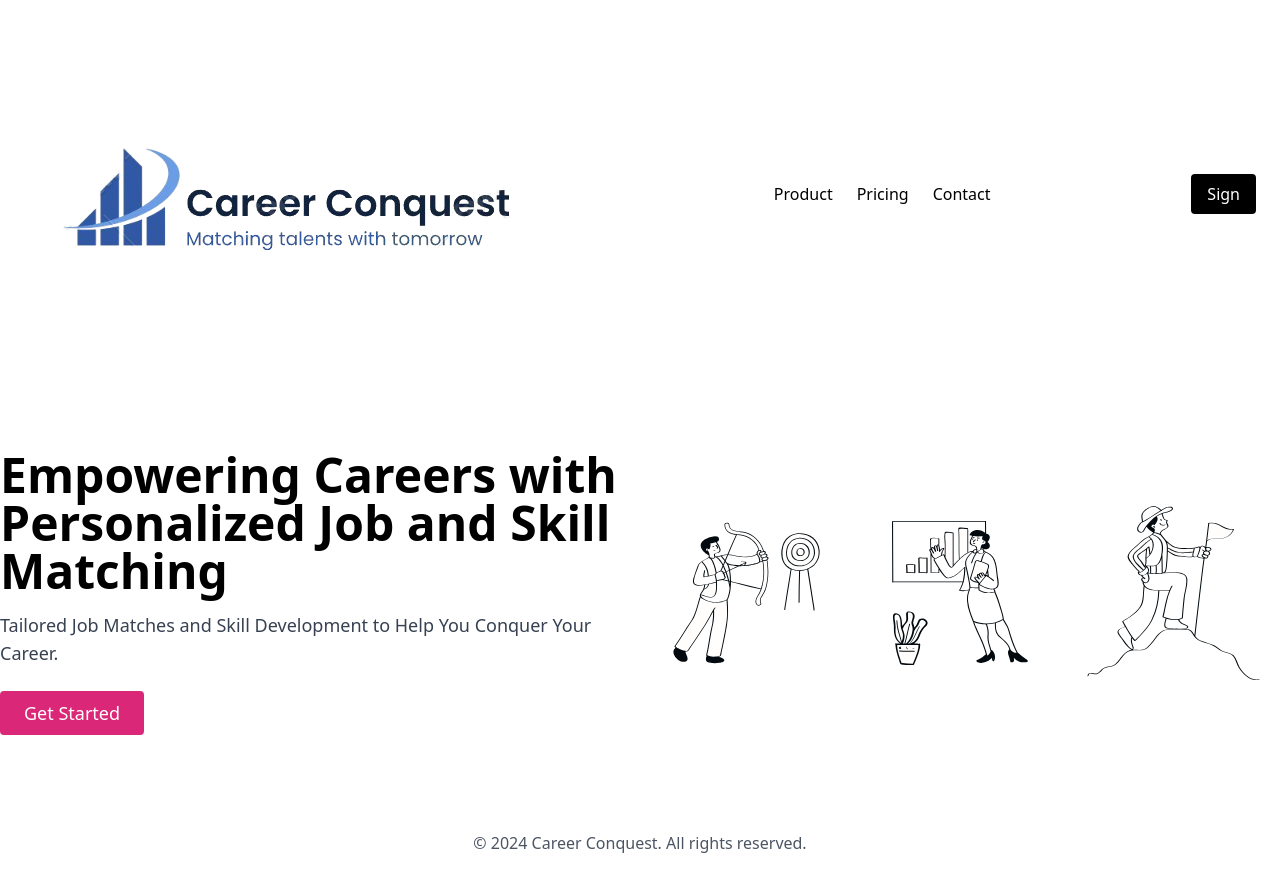
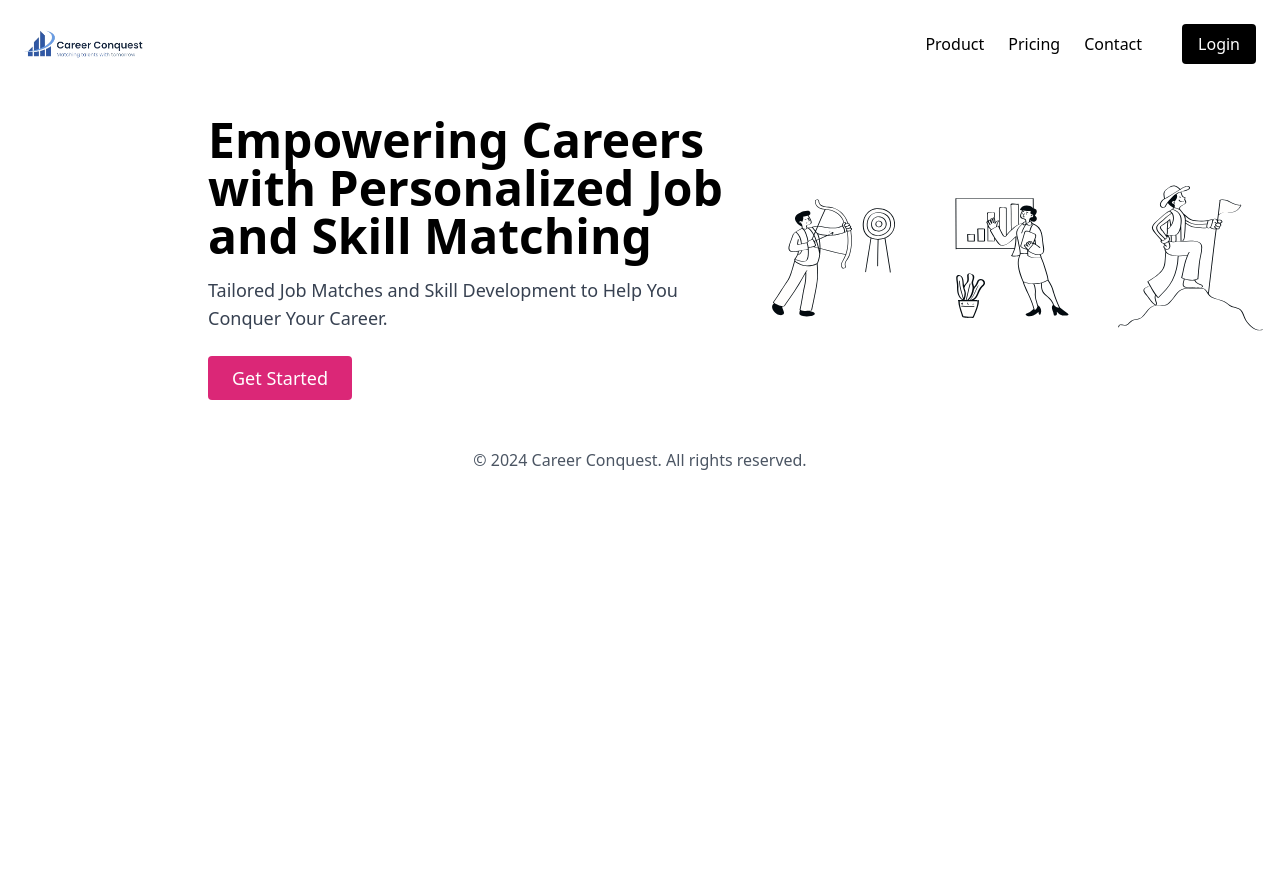
Before and after one commit to Arsh199965/Career-Conquest, a React (Vite) app: page / in a window 1280 px wide. Both pictures are taken after a click on the button "Get Started". After the commit the page ends 800 px from the top, so only its background shows below. Built offline with nearby package versions, Linux system fonts and the light colour scheme.

Commit message:
Fixed Header

```diff
--- a/src/components/HomePage.jsx
+++ b/src/components/HomePage.jsx
@@ -1,5 +1,5 @@
 import React from 'react';
-import logo from '../assets/logotrp.png'; // Path to your Career Conquest logo
+import logo from '../assets/logotrp 2.png'; // Path to your Career Conquest logo
 import success from '../assets/Success.svg'
 import objectives from '../assets/Objectives.svg'
 import trainer from "../assets/Corporate-Trainer.svg";
@@ -7,20 +7,20 @@ const Home = () => {
   return (
     <div className="bg-white min-h-screen">
       <header className="flex justify-between items-center p-6">
-        <img src={logo} alt="Career Conquest Logo" className="" />
-        <nav>
-          <ul className="flex space-x-6 text-black">
+        <img src={logo} alt="Career Conquest Logo" className="h-7" />
+        <div className="flex justify-end items-center">
+      <nav className="flex space-x-6 text-black">
+        <ul className='flex space-x-6 pr-10'>
           <li>Product</li>
           <li>Pricing</li>
           <li>Contact</li>
         </ul>
       </nav>
-        <div>
-          <button className="bg-black text-white py-2 px-4 rounded">Sign</button>
+      <button className="bg-black text-white py-2 px-4 rounded">Login</button>
     </div>
       </header>
 
-      <section className="container mx-auto flex flex-col lg:flex-row justify-between items-center py-16">
+      <section className="container mx-auto flex flex-col lg:flex-row justify-between items-center py-16 pt-7 pb-4 pl-52">
         <div className="w-full lg:w-1/2">
           <h1 className="text-5xl font-bold text-black mb-4">
             Empowering Careers with Personalized Job and Skill Matching
```
Also changed, not shown: src/assets/logotrp 2.png (added). Lines whose indentation alone changed are shown as unchanged.
